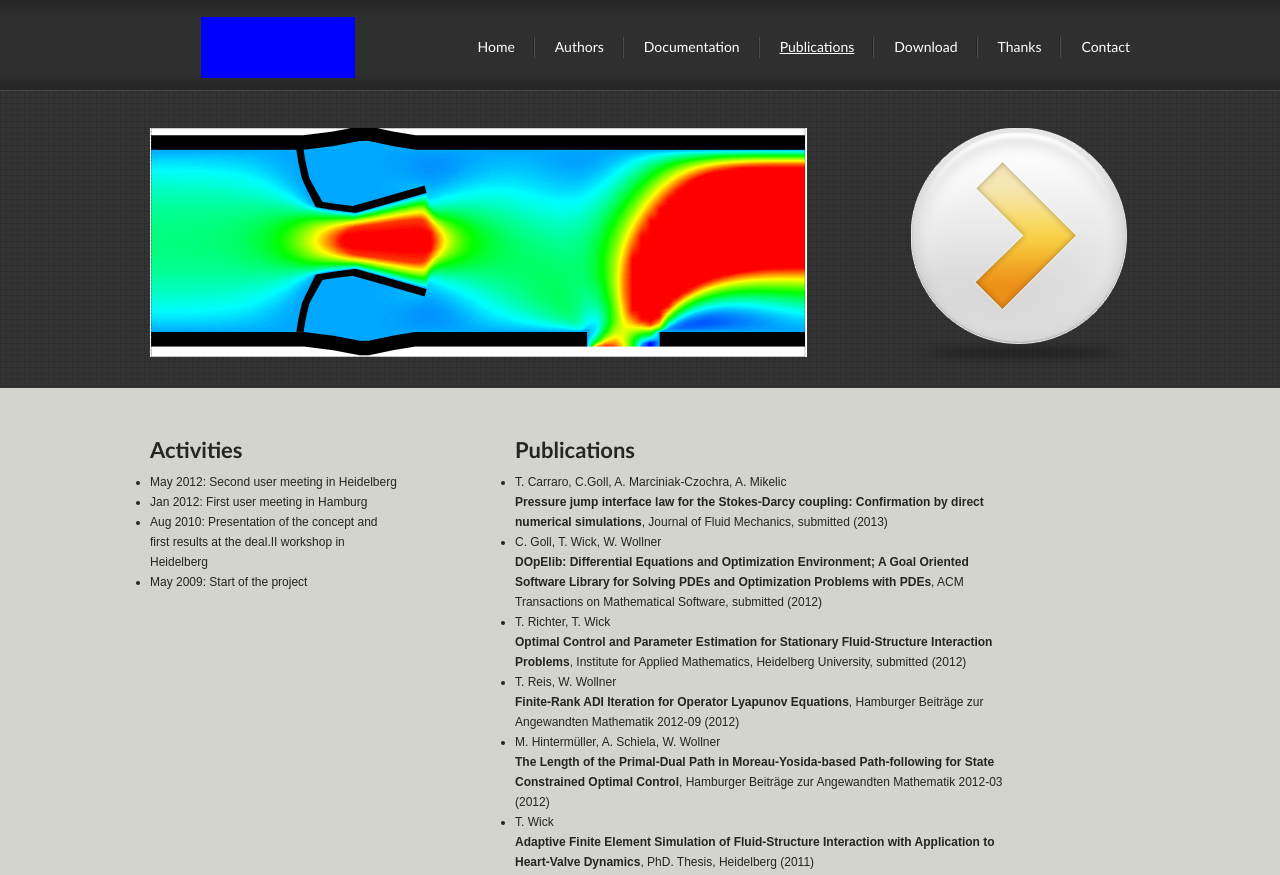
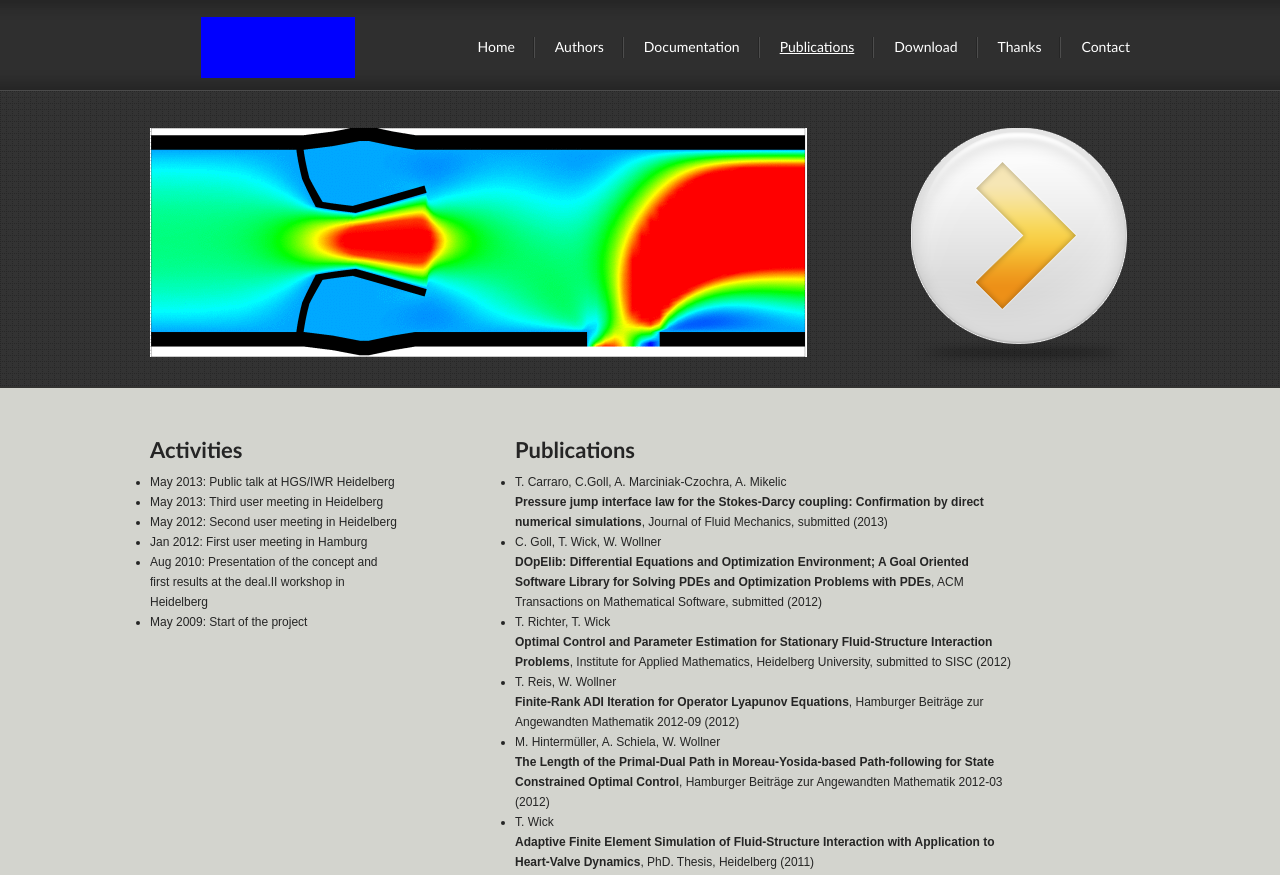
Before and after one commit to winnifried/dopelib, a plain HTML site: page Webpage/html/publications.html in a window 1280 px wide. Shown: the top 875 px of the page. Drawn offline with Linux system fonts and the light colour scheme.

Commit message:
Webpage: Modification of activities

```diff
--- a/Webpage/html/publications.html
+++ b/Webpage/html/publications.html
@@ -81,6 +81,8 @@
 			<div class="col">
 				<h3>Activities</h3>
 			<ul>
+			  <li> May 2013: Public talk at HGS/IWR Heidelberg
+			  <li> May 2013: Third user meeting in Heidelberg
 			  <li> May 2012: Second user meeting in Heidelberg
 			  <li> Jan 2012: First user meeting in Hamburg
 			  <li> Aug 2010: Presentation of the concept and first
@@ -101,7 +103,8 @@ results at the deal.II workshop in Heidelberg
 				   <li> T. Richter, T. Wick<br>
 				       <b> Optimal Control and Parameter Estimation for Stationary Fluid-Structure Interaction Problems</b>,
 				       Institute for Applied Mathematics,
-				       Heidelberg University, submitted (2012)
+				       Heidelberg University, submitted to
+				       SISC (2012)
 				   <li> T. Reis, W. Wollner<br>
 				       <b> Finite-Rank ADI Iteration for Operator Lyapunov Equations</b>, Hamburger Beitr&auml;ge zur Angewandten Mathematik 2012-09 (2012)
 				   <li> M. Hintermüller, A. Schiela, W. Wollner<br>
```
